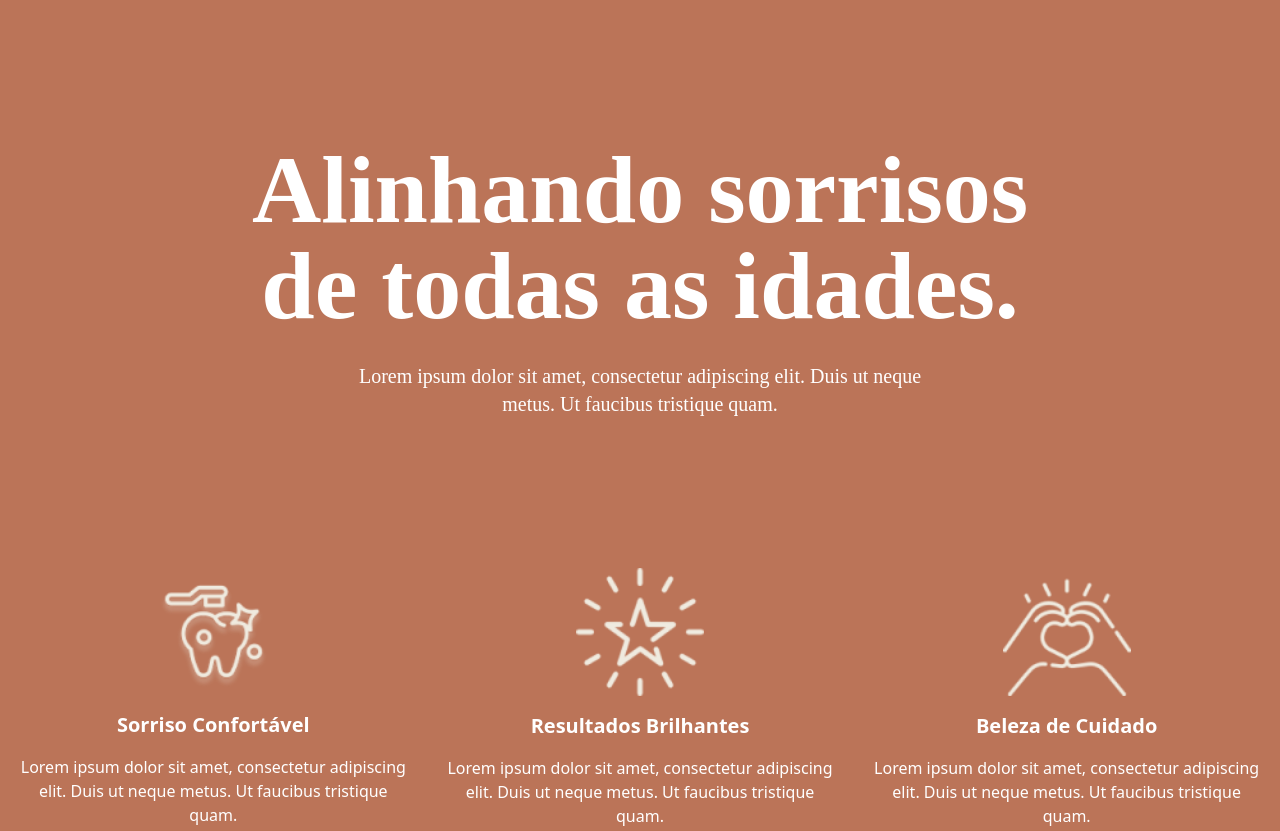
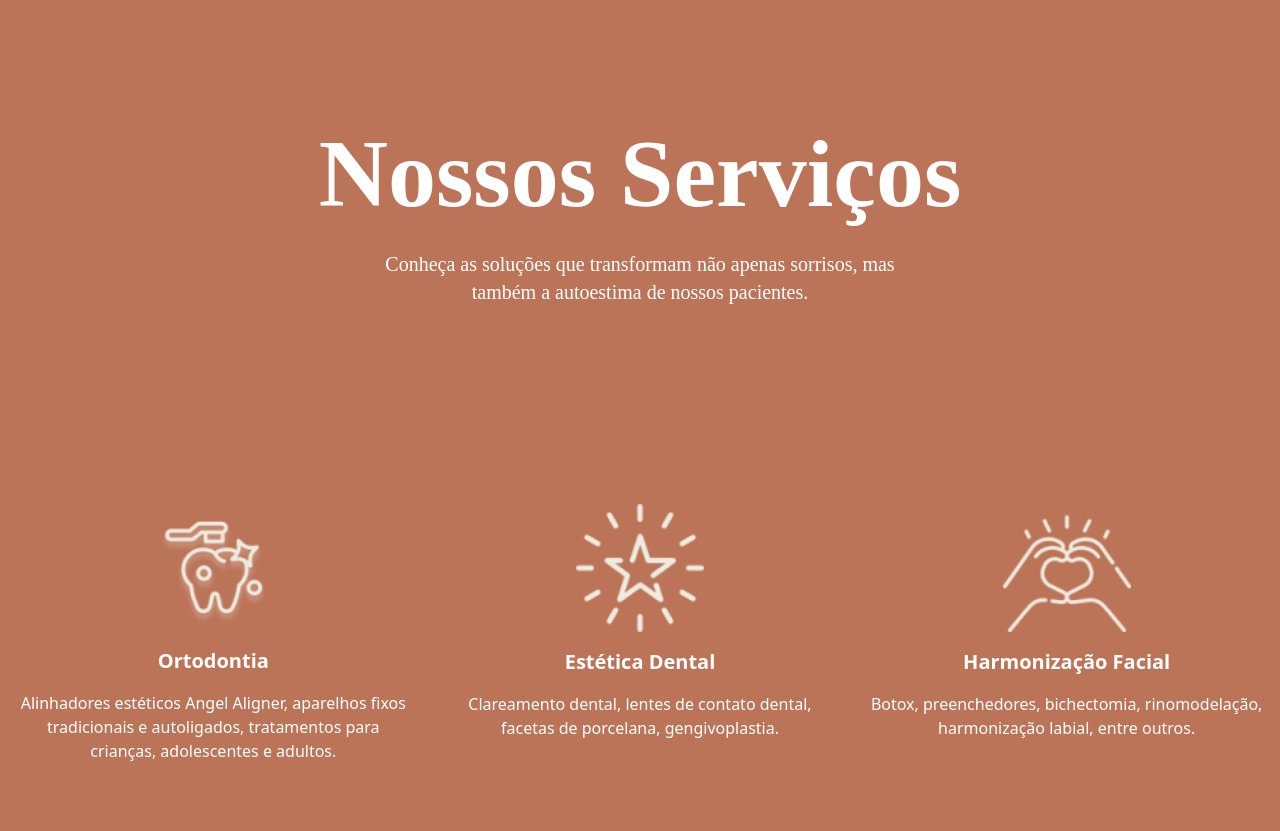
Before and after one commit to bmouseProductions/MarianaBenicio, a plain HTML site: page index.html in a window 1280 px wide. Shown: the part 1480-2311 px from the top of the page. Drawn offline with nearby package versions, Linux system fonts and the light colour scheme.

Commit message:
checking the size

```diff
--- a/index.html
+++ b/index.html
@@ -38,22 +38,23 @@
     </div>
 </header> -->
 
-<section class=" md:h-[80rem] md:flex overflow-hidden bg-auto bg-no-repeat  hidden" style="background-image: url(assets/teste-bg.png);" data-aos="fade-up">
+<section class=" md:h-[80rem] bg-[#D3A29D] md:flex overflow-hidden bg-auto bg-no-repeat  hidden" data-aos="fade-up">
     <div class="container mx-auto grid grid-cols-12 items-center relative z-10">
       <div class="col-span-12 md:col-span-6 text-center md:text-left px-6">
         <img src="assets/marianaHeader.png" alt="" class="mb-16" data-aos="fade-up">
         <h1 class="text-4xl md:text-6xl font-bold text-white leading-tight Aloevera" data-aos="fade-up">
-          Alinhando <br /><span class="behind">sorrisos</span> de<br> todas as idades.
+          Realce sua  <br /><span class="behind">beleza</span> natural <br> e sorria com confiança.
         </h1>
         <p class="text-white mt-4" data-aos="fade-up">
-          Lorem ipsum dolor sit amet, consectetur adipiscing elit. Proin aliquam lectus lorem. Pellentesque nec condimentum lorem, eu pellentesque augue.
+          Nossa clínica oferece serviços de Harmonização Facial e Estética Dentária para cuidar de você de forma completa. Agende sua avaliação e deixe-nos ajudar a realçar sua beleza natural e transformar seu sorriso.
         </p>
+
         <button class="bg-white Aloevera  font-bold py-3 px-12 rounded-full mt-6 hover:bg-pink-100">
-          Saiba Mais
+          Agendar Avaliação Agora
         </button>
       </div>
 
-      <!-- <div class="col-span-12 md:col-span-6 ">
+      <div class="col-span-12 md:col-span-6 ">
         <div>
           <img
             src="assets/imageHeader.png"
@@ -61,7 +62,7 @@
             class="absolute -right-20 md:-right-48  top-0"
           >
         </div>
-      </div> -->
+      </div>
     </div>
 
     <!-- Forma de fundo (opcional) -->
@@ -90,15 +91,15 @@
   </header>
 
 
-  <section class="bg-[#BB7458] py-48">
+  <section class="bg-[#BB7458] py-32">
     <!-- Seção Principal -->
     <div class="relative w-full h-auto md:h-96 py-16 md:py-72 flex items-center justify-center">
       <div class="absolute text-center text-white px-4" data-aos="fade-up">
         <h1 class="font-bold text-4xl sm:text-6xl md:text-8xl mb-7 max-w-4xl mx-auto Aloevera leading-tight">
-          Alinhando sorrisos de todas as idades.
+          Nossos Serviços
         </h1>
         <h4 class="max-w-xl mx-auto text-lg sm:text-xl Aloevera">
-          Lorem ipsum dolor sit amet, consectetur adipiscing elit. Duis ut neque metus. Ut faucibus tristique quam.
+          Conheça as soluções que transformam não apenas sorrisos, mas também a autoestima de nossos pacientes.
         </h4>
       </div>
     </div>
@@ -111,9 +112,9 @@
           <div class="flex justify-center mb-4">
             <img src="assets/sorriso.png" alt="Sorriso Confortável" class="w-20 md:w-32 mt-32 lg:mt-0">
           </div>
-          <h3 class="font-bold text-lg md:text-xl mb-4">Sorriso Confortável</h3>
+          <h3 class="font-bold text-lg md:text-xl mb-4">Ortodontia</h3>
           <p class="text-sm md:text-base">
-            Lorem ipsum dolor sit amet, consectetur adipiscing elit. Duis ut neque metus. Ut faucibus tristique quam.
+            Alinhadores estéticos Angel Aligner, aparelhos fixos tradicionais e autoligados, tratamentos para crianças, adolescentes e adultos.
           </p>
         </div>
 
@@ -122,9 +123,9 @@
           <div class="flex justify-center mb-4">
             <img src="assets/resultado.png" alt="Resultados Brilhantes" class="w-20 md:w-32">
           </div>
-          <h3 class="font-bold text-lg md:text-xl mb-4">Resultados Brilhantes</h3>
+          <h3 class="font-bold text-lg md:text-xl mb-4">Estética Dental</h3>
           <p class="text-sm md:text-base">
-            Lorem ipsum dolor sit amet, consectetur adipiscing elit. Duis ut neque metus. Ut faucibus tristique quam.
+            Clareamento dental, lentes de contato dental, facetas de porcelana, gengivoplastia.
           </p>
         </div>
 
@@ -133,9 +134,9 @@
           <div class="flex justify-center mb-4">
             <img src="assets/beleza.png" alt="Beleza de Cuidado" class="w-20 md:w-32">
           </div>
-          <h3 class="font-bold text-lg md:text-xl mb-4">Beleza de Cuidado</h3>
+          <h3 class="font-bold text-lg md:text-xl mb-4">Harmonização Facial</h3>
           <p class="text-sm md:text-base">
-            Lorem ipsum dolor sit amet, consectetur adipiscing elit. Duis ut neque metus. Ut faucibus tristique quam.
+            Botox, preenchedores, bichectomia, rinomodelação, harmonização labial, entre outros.
           </p>
         </div>
       </div>
```
Also changed, not shown: 1 other file.
